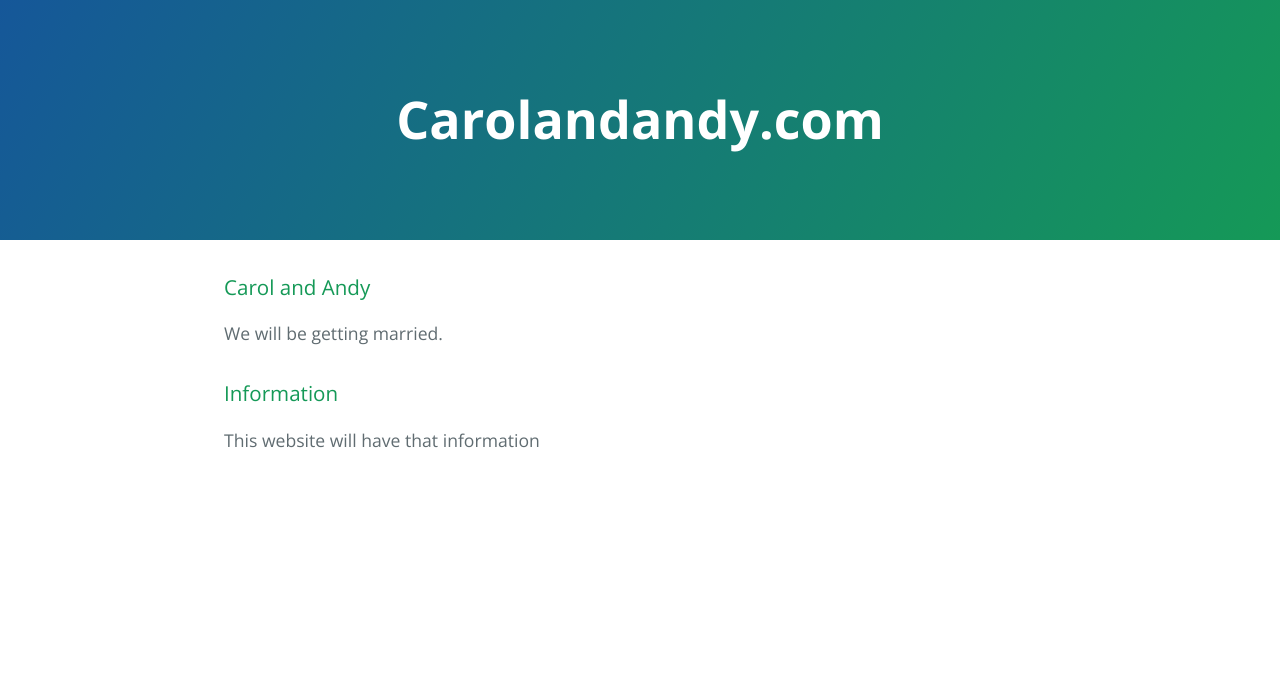
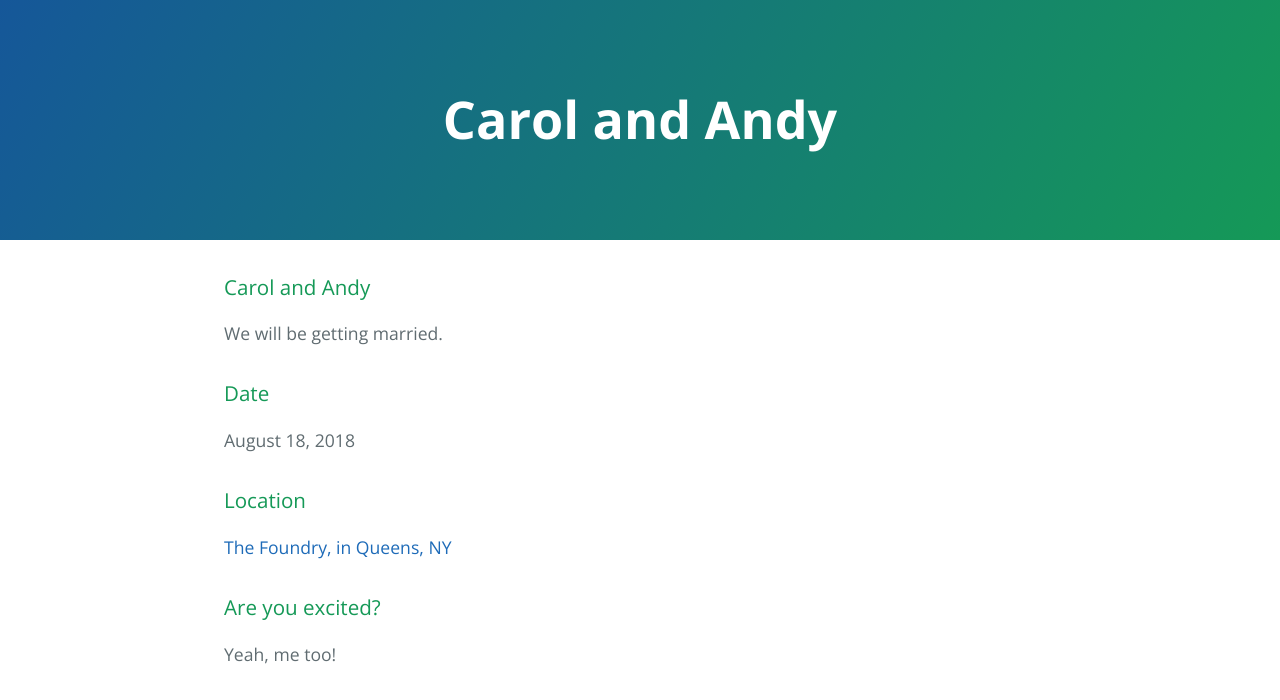
Before and after one commit to andylei/carolandandy.com, a plain HTML site: page index.html in a window 1280 px wide. Drawn offline with nearby package versions, Linux system fonts and the light colour scheme.

Commit message:
added date and location

```diff
--- a/index.html
+++ b/index.html
@@ -11,22 +11,41 @@
   </head>
   <body>
     <section class="page-header">
-      <h1 class="project-name">Carolandandy.com</h1>
+      <h1 class="project-name">Carol and Andy</h1>
     </section>
 
     <section class="main-content">
       <h3>
-<a id="carol-and-andy" class="anchor" href="#carol-and-andy" aria-hidden="true"><span aria-hidden="true" class="octicon octicon-link"></span></a>Carol and Andy</h3>
+        <a id="carol-and-andy" class="anchor" href="#carol-and-andy" aria-hidden="true">
+          <span aria-hidden="true" class="octicon octicon-link"></span>
+        </a>
+        Carol and Andy
+      </h3>
+      <p>We will be getting married.</p>
 
-<p>We will be getting married.</p>
+      <h3>
+        <a id="information" class="anchor" href="#date" aria-hidden="true">
+          <span aria-hidden="true" class="octicon octicon-link"></span>
+        </a>
+        Date
+      </h3>
+      <p>August 18, 2018</p>
 
-<h3>
-<a id="information" class="anchor" href="#information" aria-hidden="true"><span aria-hidden="true" class="octicon octicon-link"></span></a>Information</h3>
+      <h3>
+        <a id="information" class="anchor" href="#location" aria-hidden="true">
+          <span aria-hidden="true" class="octicon octicon-link"></span>
+        </a>
+        Location
+      </h3>
+      <p><a href="http://www.thefoundry.info/directions">The Foundry, in Queens, NY</a></p>
 
-<p>This website will have that information</p>
-
+      <h3>
+        <a id="information" class="anchor" href="#excite" aria-hidden="true">
+          <span aria-hidden="true" class="octicon octicon-link"></span>
+        </a>
+        Are you excited?
+      </h3>
+      <p>Yeah, me too!</p>
     </section>
-
-
   </body>
 </html>
```
